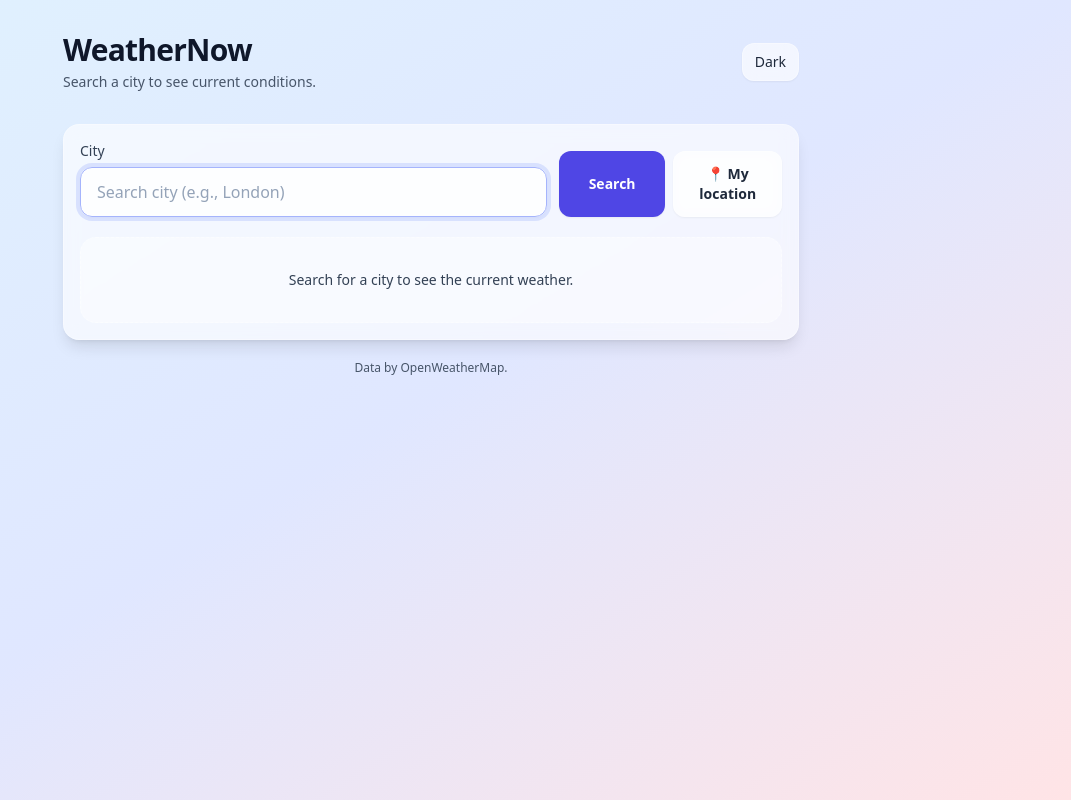
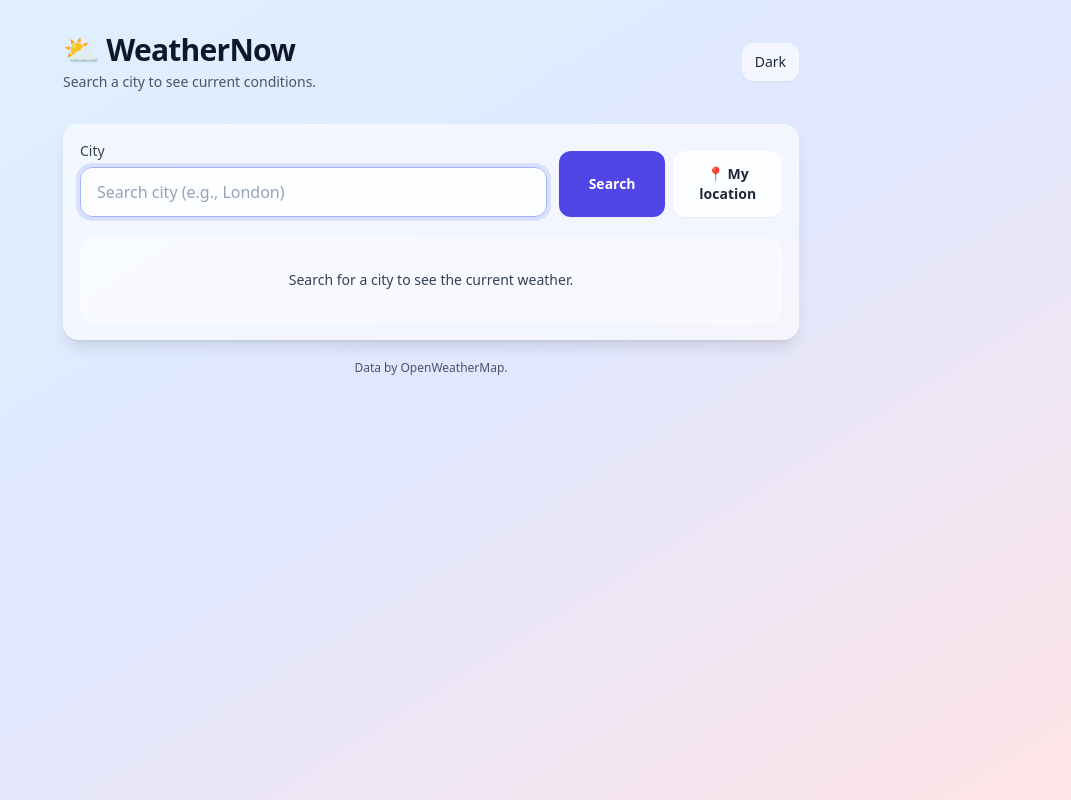
Before and after one commit to Bahram2006/weather-app, a React (Vite) app: page / in a window 1280 px wide. Shown: the whole page, without its empty margins (209-1280 px from the left). Built offline with nearby package versions, Linux system fonts and the light colour scheme.

Commit message:
add weather emoji to header

```diff
--- a/src/App.jsx
+++ b/src/App.jsx
@@ -124,7 +124,7 @@ function App() {
       <header className="mx-auto flex w-full max-w-3xl items-center justify-between px-4 pt-8">
         <div>
           <h1 className="text-3xl font-semibold tracking-tight text-slate-900 dark:text-slate-100">
-            WeatherNow
+           ⛅ WeatherNow
           </h1>
           <p className="mt-1 text-sm text-slate-600 dark:text-slate-300">
             Search a city to see current conditions.
```
